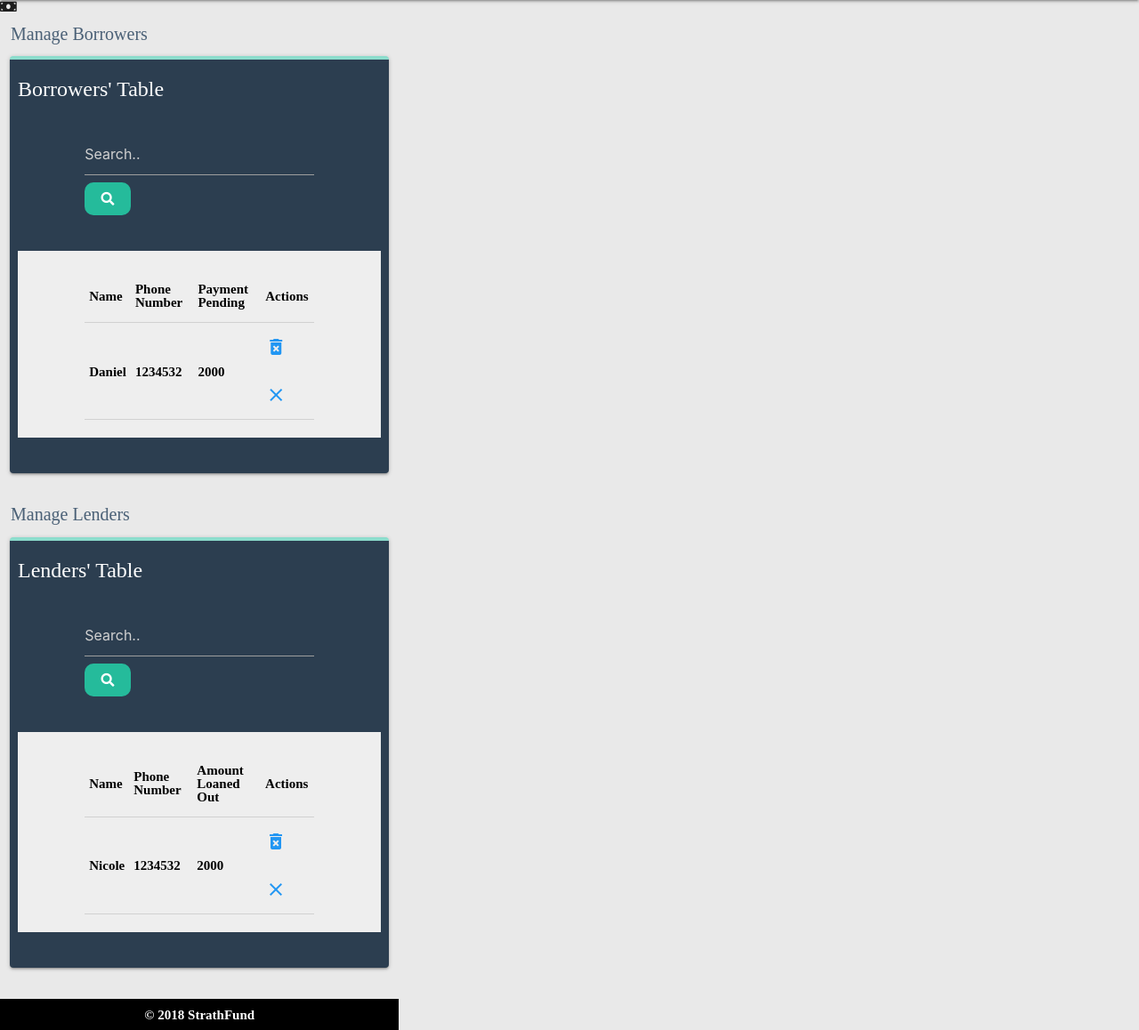
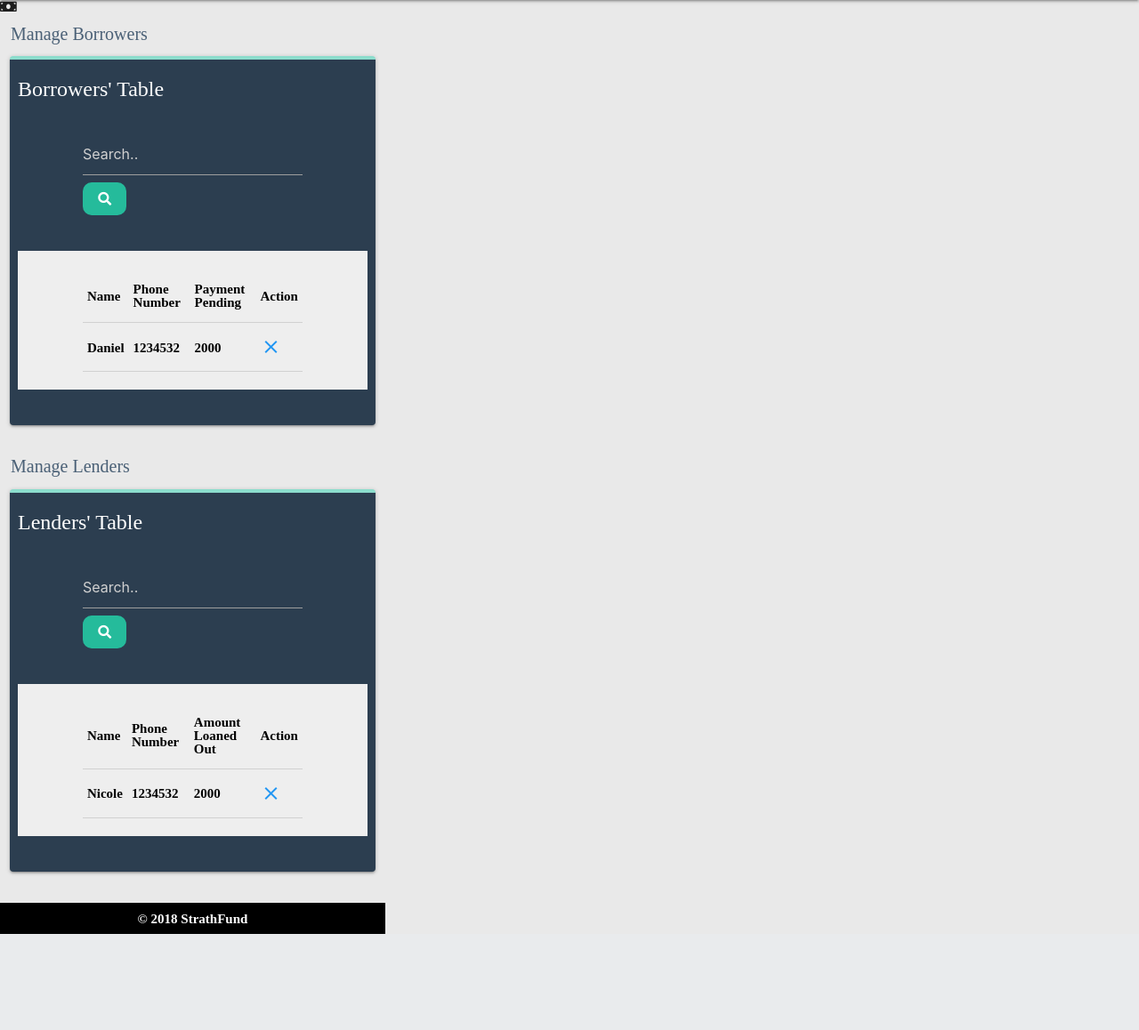
Before and after one commit to danielolamide/lend-me, a PHP site: page /peer-lending/user-management.php in a window 1280 px wide. Shown: the part 64-1222 px from the top of the page at 89% size. After the commit the page ends 1114 px from the top, so only its background shows below. Run offline with PHP 8.4, Linux system fonts and the light colour scheme; a user stored in the database is signed in; some libraries are stand-ins or nearby versions.

Commit message:
USer disable

```diff
--- a/user-management.php
+++ b/user-management.php
@@ -1,7 +1,7 @@
 <?
     session_start();
     if(!isset($_SESSION['idNo'])){
-        header(";ocation: authenticate.html#login");
+        header("location: authenticate.html#login");
     }
     if($_SESSION['uType']!="Admin"){
         header("location: user-dashboard.php");
@@ -12,7 +12,7 @@
 <head>
     <meta charset="utf-8" />
     <meta http-equiv="X-UA-Compatible" content="IE=edge">
-    <title>User Mana"gement</title>
+    <title>User Management</title>
     <link rel="icon" type="image/png" href="./images/blue-coin.png">
     <meta name="viewport" content="width=device-width, initial-scale=1">
     <link rel="stylesheet" href="https://use.fontawesome.com/releases/v5.3.1/css/all.css" integrity="sha384-mzrmE5qonljUremFsqc01SB46JvROS7bZs3IO2EmfFsd15uHvIt+Y8vEf7N7fWAU" crossorigin="anonymous">
@@ -108,7 +108,7 @@
                                             <th>Name</th>
                                             <th>Phone Number</th>
                                             <th>Payment Pending</th>
-                                            <th>Actions</th>
+                                            <th>Action</th>
                                         </tr>
                                     </thead>
                                     <tbody>
@@ -116,8 +116,8 @@
                                             <td>Daniel</td>
                                             <td>1234532</td>
                                             <td>2000</td>
-                                            <td style="float:left"><a href="#" title="Permanently Delete User"><i class="material-icons">delete_forever</i></a></td>
-                                            <td style="float: left;"><a href="#" title="Disable User Account"><i class="material-icons">close</i></a></td>                                        </tr>
+                                            <td style="float: left;"><a href="user-disable.php" title="Disable User Account"><i class="material-icons">close</i></a></td>
+                                        </tr>
                                     </tbody>
                                 </table>
                             </div>
@@ -158,7 +158,7 @@
                                                 <th>Name</th>
                                                 <th>Phone Number</th>
                                                 <th>Amount Loaned Out</th>
-                                                <th>Actions</th>
+                                                <th>Action</th>
                                             </tr>
                                         </thead>
                                         <tbody>
@@ -166,8 +166,7 @@
                                                 <td>Nicole</td>
                                                 <td>1234532</td>
                                                 <td>2000</td>
-                                                <td style="float:left;"><a href="#" title="Permanently Delete User"><i class="material-icons">delete_forever</i></a></td>
-                                                <td style="float: left;"><a href="#" title="Disable User Account"><i class="material-icons">close</i></a></td>
+                                                <td style="float: left;"><a href="user-disable.php" title="Disable User Account"><i class="material-icons">close</i></a></td>
                                             </tr>
                                         </tbody>
                                     </table>
```
Also changed, not shown: user-disable.php (added, +26 -0 lines).
